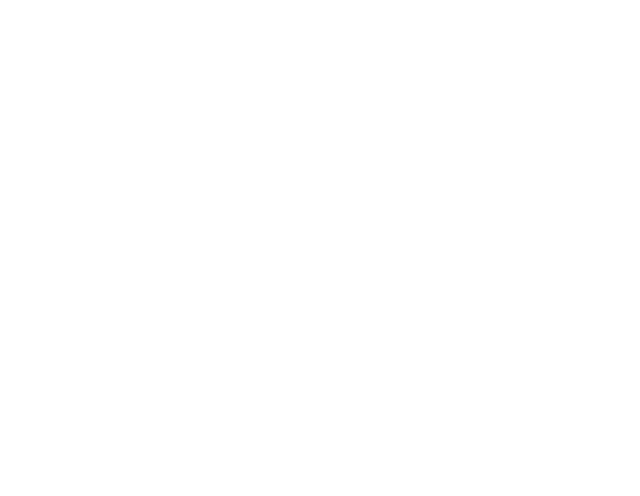
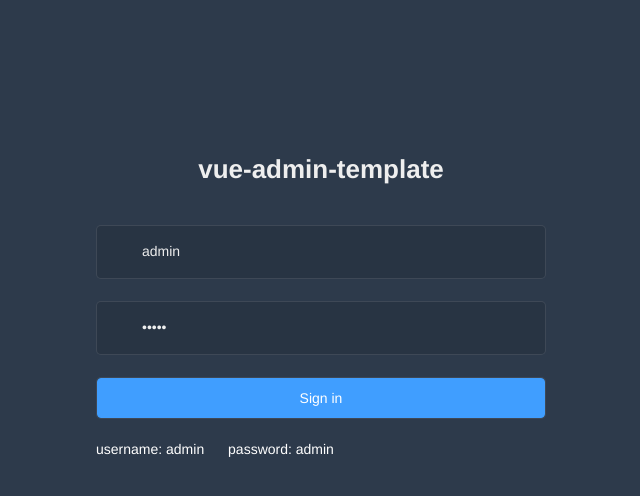
Before and after one commit to aylizhiyuan/Vue-Lesson-Four, a Vue app: page /login in a window 1280 px wide. Shown: the top 496 px of the page, without its empty margins (319-959 px from the left). Built offline with nearby package versions, Linux system fonts and the light colour scheme.

Commit message:
登录业务完成

```diff
--- /dev/null
+++ b/src/utils/validate.js
@@ -0,0 +1,28 @@
+export function isvalidUsername(str) {
+  const valid_map = ['admin', 'editor']
+  return valid_map.indexOf(str.trim()) >= 0
+}
+
+/* 合法uri*/
+export function validateURL(textval) {
+  const urlregex = /^(https?|ftp):\/\/([a-zA-Z0-9.-]+(:[a-zA-Z0-9.&%$-]+)*@)*((25[0-5]|2[0-4][0-9]|1[0-9]{2}|[1-9][0-9]?)(\.(25[0-5]|2[0-4][0-9]|1[0-9]{2}|[1-9]?[0-9])){3}|([a-zA-Z0-9-]+\.)*[a-zA-Z0-9-]+\.(com|edu|gov|int|mil|net|org|biz|arpa|info|name|pro|aero|coop|museum|[a-zA-Z]{2}))(:[0-9]+)*(\/($|[a-zA-Z0-9.,?'\\+&%$#=~_-]+))*$/
+  return urlregex.test(textval)
+}
+
+/* 小写字母*/
+export function validateLowerCase(str) {
+  const reg = /^[a-z]+$/
+  return reg.test(str)
+}
+
+/* 大写字母*/
+export function validateUpperCase(str) {
+  const reg = /^[A-Z]+$/
+  return reg.test(str)
+}
+
+/* 大小写字母*/
+export function validatAlphabets(str) {
+  const reg = /^[A-Za-z]+$/
+  return reg.test(str)
+}
--- a/src/views/login/index.vue
+++ b/src/views/login/index.vue
@@ -1,13 +1,193 @@
 <template>
-
+  <div class="login-container">
+    <el-form ref="loginForm" :model="loginForm" :rules="loginRules" class="login-form" auto-complete="on" label-position="left">
+      <h3 class="title">vue-admin-template</h3>
+      <el-form-item prop="username">
+        <span class="svg-container">
+          <svg-icon icon-class="user" />
+        </span>
+        <el-input v-model="loginForm.username" name="username" type="text" auto-complete="on" placeholder="username" />
+      </el-form-item>
+      <el-form-item prop="password">
+        <span class="svg-container">
+          <svg-icon icon-class="password" />
+        </span>
+        <el-input
+          :type="pwdType"
+          v-model="loginForm.password"
+          name="password"
+          auto-complete="on"
+          placeholder="password"
+          @keyup.enter.native="handleLogin" />
+        <span class="show-pwd" @click="showPwd">
+          <svg-icon icon-class="eye" />
+        </span>
+      </el-form-item>
+      <el-form-item>
+        <el-button :loading="loading" type="primary" style="width:100%;" @click.native.prevent="handleLogin">
+          Sign in
+        </el-button>
+      </el-form-item>
+      <div class="tips">
+        <span style="margin-right:20px;">username: admin</span>
+        <span> password: admin</span>
+      </div>
+    </el-form>
+  </div>
 </template>
 
 <script>
-    export default {
-        name: "index"
+  import { isvalidUsername } from '@/utils/validate'
+  export default {
+    name: 'Login',
+    data() {
+      const validateUsername = (rule, value, callback) => {
+        if (!isvalidUsername(value)) {
+          callback(new Error('请输入正确的用户名'))
+        } else {
+          callback()
+        }
+      }
+      const validatePass = (rule, value, callback) => {
+        if (value.length < 5) {
+          callback(new Error('密码不能小于5位'))
+        } else {
+          callback()
+        }
+      }
+      return {
+        loginForm: {
+          username: 'admin',
+          password: 'admin'
+        },
+        loginRules: {
+          username: [{ required: true, trigger: 'blur', validator: validateUsername }],
+          password: [{ required: true, trigger: 'blur', validator: validatePass }]
+        },
+        loading: false,
+        pwdType: 'password',
+        redirect: undefined
+      }
+    },
+    watch: {
+      $route: {
+        handler: function(route) {
+          this.redirect = route.query && route.query.redirect
+        },
+        immediate: true
+      }
+    },
+    methods: {
+      showPwd() {
+        if (this.pwdType === 'password') {
+          this.pwdType = ''
+        } else {
+          this.pwdType = 'password'
+        }
+      },
+      handleLogin() {
+        this.$refs.loginForm.validate(valid => {
+          if (valid) {
+            this.loading = true
+            this.$store.dispatch('Login', this.loginForm).then(() => {
+              this.loading = false
+              this.$router.push({ path: this.redirect || '/' })
+            }).catch(() => {
+              this.loading = false
+            })
+          } else {
+            console.log('error submit!!')
+            return false
+          }
+        })
+      }
     }
+  }
 </script>
 
-<style scoped>
+<style rel="stylesheet/scss" lang="scss">
+  $bg:#2d3a4b;
+  $light_gray:#eee;
+  /* reset element-ui css */
+  .login-container {
+    .el-input {
+      display: inline-block;
+      height: 47px;
+      width: 85%;
+      input {
+        background: transparent;
+        border: 0px;
+        -webkit-appearance: none;
+        border-radius: 0px;
+        padding: 12px 5px 12px 15px;
+        color: $light_gray;
+        height: 47px;
+        &:-webkit-autofill {
+          -webkit-box-shadow: 0 0 0px 1000px $bg inset !important;
+          -webkit-text-fill-color: #fff !important;
+        }
+      }
+    }
+    .el-form-item {
+      border: 1px solid rgba(255, 255, 255, 0.1);
+      background: rgba(0, 0, 0, 0.1);
+      border-radius: 5px;
+      color: #454545;
+    }
+  }
+</style>
 
+<style rel="stylesheet/scss" lang="scss" scoped>
+  $bg:#2d3a4b;
+  $dark_gray:#889aa4;
+  $light_gray:#eee;
+  .login-container {
+    position: fixed;
+    height: 100%;
+    width: 100%;
+    background-color: $bg;
+    .login-form {
+      position: absolute;
+      left: 0;
+      right: 0;
+      width: 520px;
+      max-width: 100%;
+      padding: 35px 35px 15px 35px;
+      margin: 120px auto;
+    }
+    .tips {
+      font-size: 14px;
+      color: #fff;
+      margin-bottom: 10px;
+      span {
+        &:first-of-type {
+          margin-right: 16px;
+        }
+      }
+    }
+    .svg-container {
+      padding: 6px 5px 6px 15px;
+      color: $dark_gray;
+      vertical-align: middle;
+      width: 30px;
+      display: inline-block;
+    }
+    .title {
+      font-size: 26px;
+      font-weight: 400;
+      color: $light_gray;
+      margin: 0px auto 40px auto;
+      text-align: center;
+      font-weight: bold;
+    }
+    .show-pwd {
+      position: absolute;
+      right: 10px;
+      top: 7px;
+      font-size: 16px;
+      color: $dark_gray;
+      cursor: pointer;
+      user-select: none;
+    }
+  }
 </style>
```
